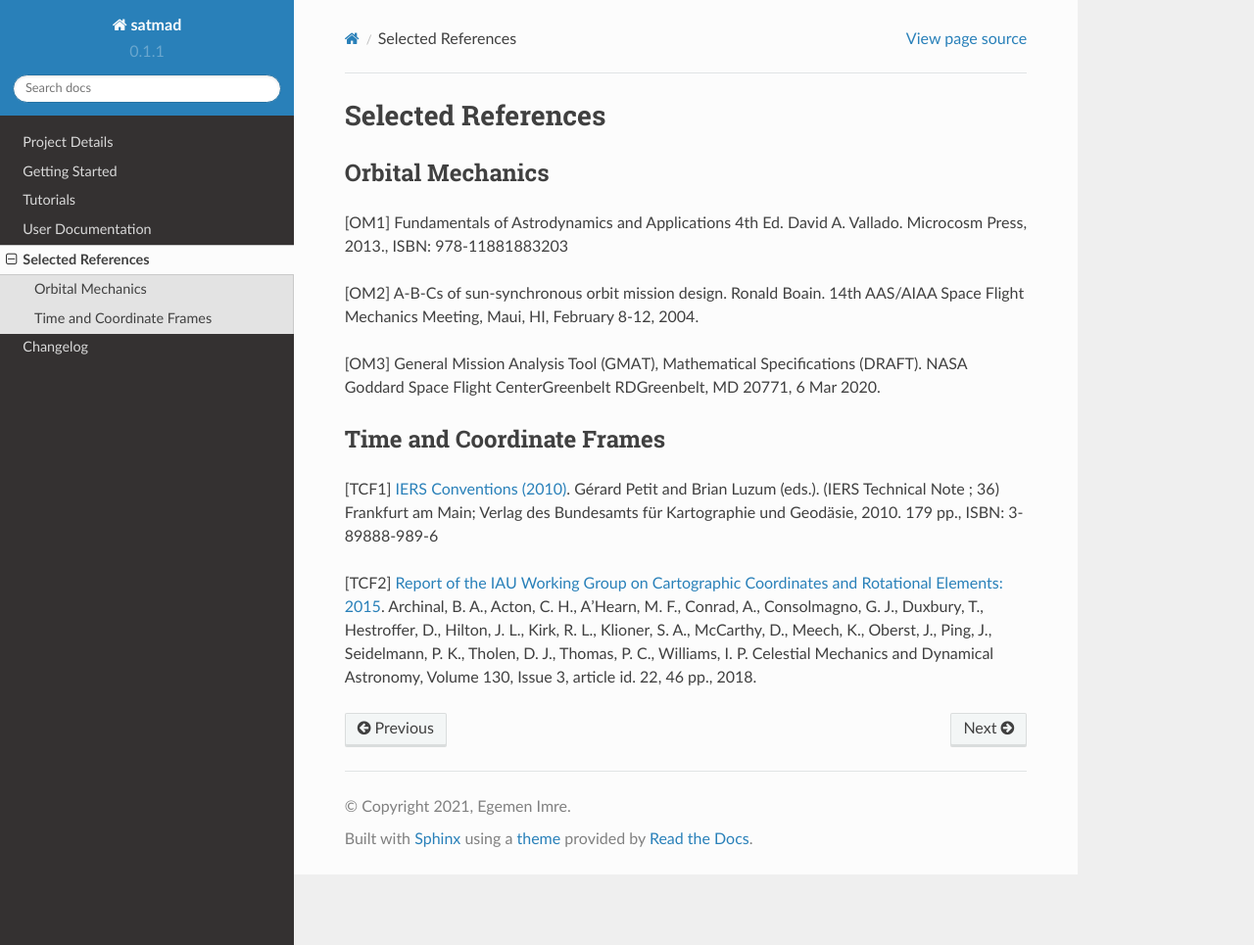
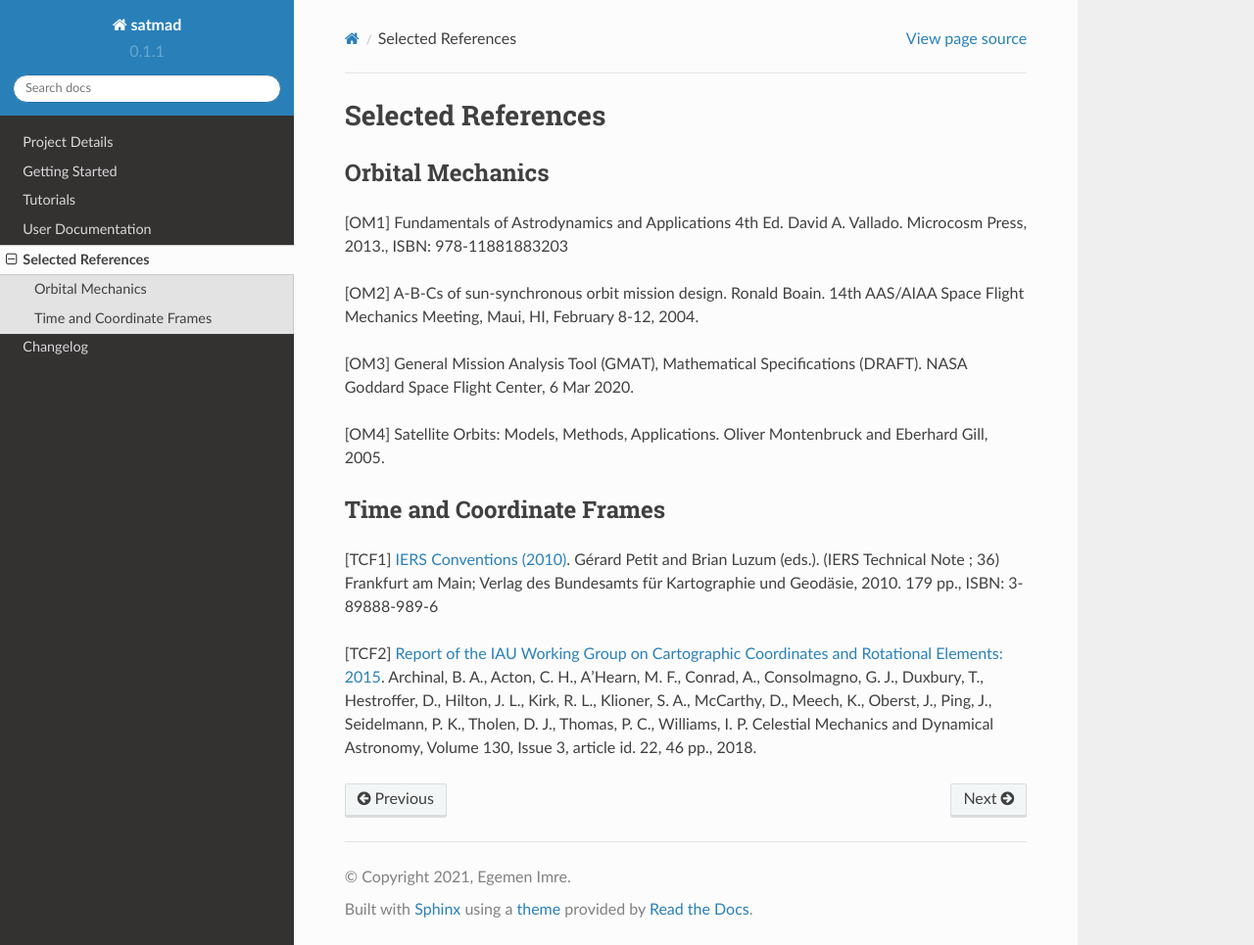
Before and after one commit to egemenimre/satmad, a Sphinx documentation site: the page built from docs/references.md, in a window 1280 px wide and 965 px high. Shown: the whole window at 98% size. Built offline with Sphinx 7.4.7 and the Read the Docs theme 2.0.0, drawn with Linux system fonts in a browser that asks for light colours.

Commit message:
Added Montenbruck to refs

```diff
--- a/docs/references.md
+++ b/docs/references.md
@@ -8,7 +8,9 @@
 [OM2] A-B-Cs of sun-synchronous orbit mission design. Ronald Boain. 14th AAS/AIAA Space Flight Mechanics Meeting,
     Maui, HI, February 8-12, 2004.
 
-[OM3] General Mission Analysis Tool (GMAT), Mathematical Specifications (DRAFT). NASA Goddard Space Flight CenterGreenbelt RDGreenbelt, MD 20771, 6 Mar 2020.
+[OM3] General Mission Analysis Tool (GMAT), Mathematical Specifications (DRAFT). NASA Goddard Space Flight Center, 6 Mar 2020.
+
+[OM4] Satellite Orbits: Models, Methods, Applications. Oliver Montenbruck and Eberhard Gill, 2005.
 
 ## Time and Coordinate Frames
 
```
